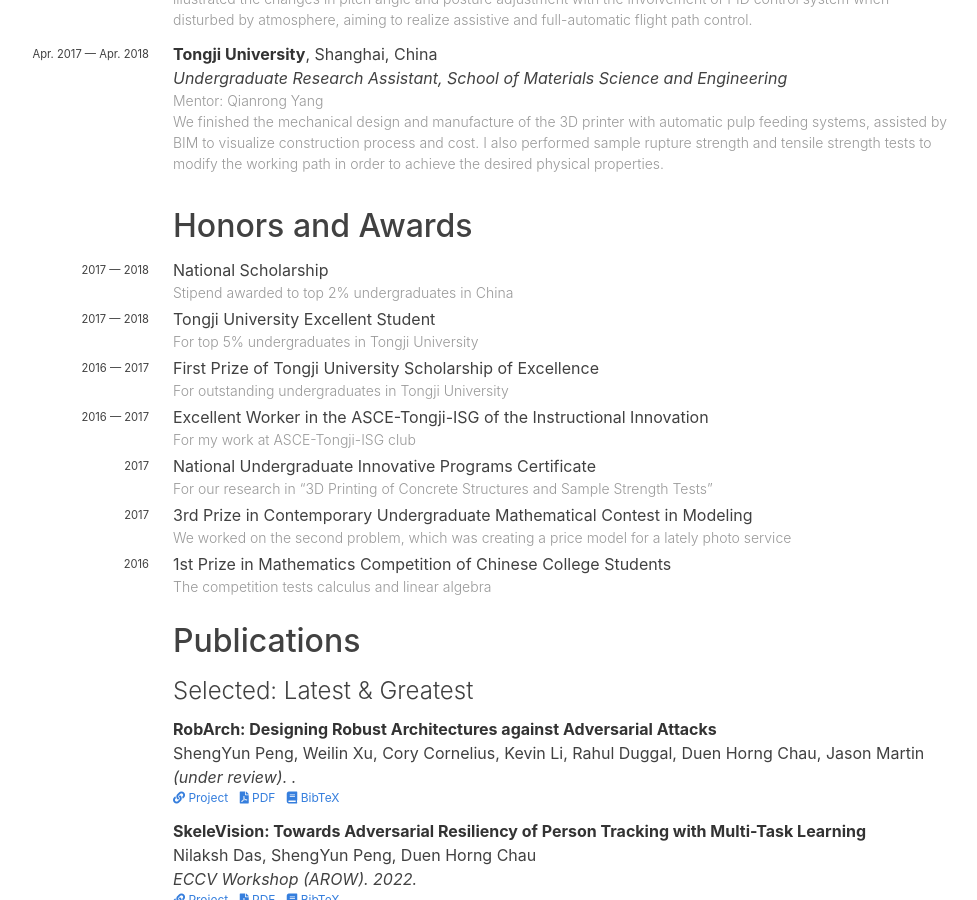
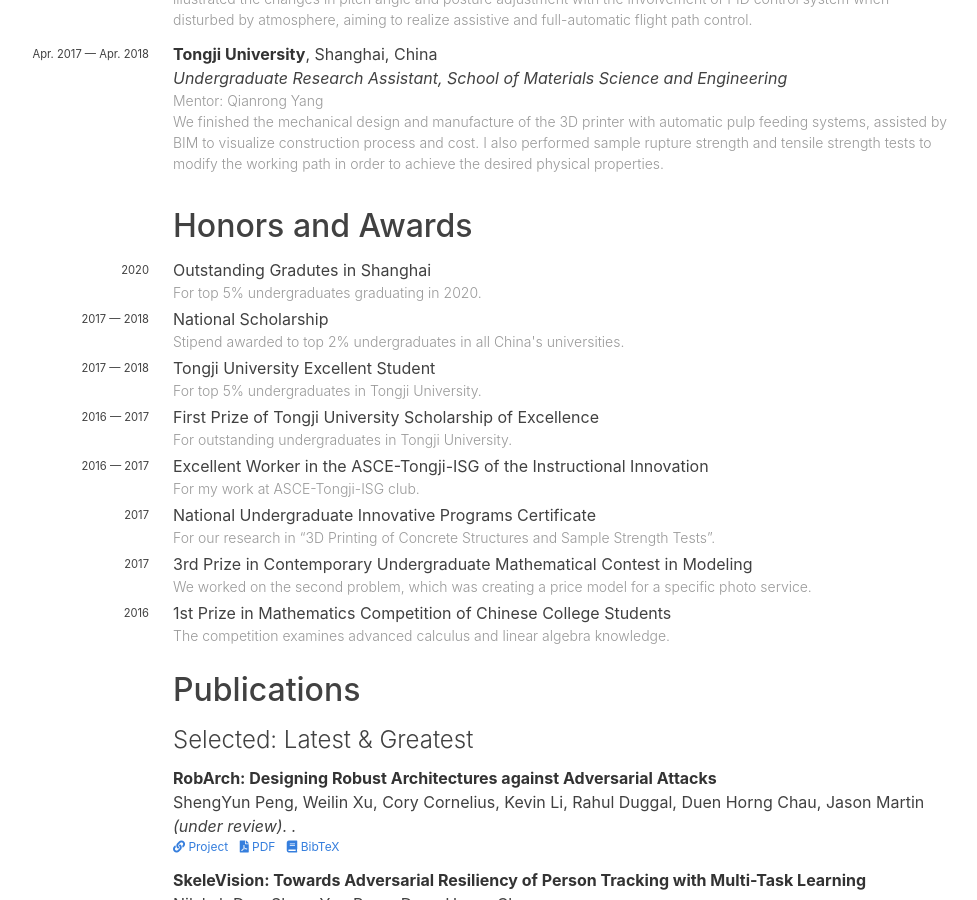
Before and after one commit to nemathahmed/temp_site2, a Jekyll site: the page built from cv.md, in a window 1280 px wide and 900 px high, scrolled down 1753 px. Shown: the whole window, without its empty margins (159-1136 px from the left). Built offline with Jekyll 4.4.1, drawn with Linux system fonts in a browser that asks for light colours; nearby versions of some CDN libraries; some web fonts are replaced.

Commit message:
Fix awards

```diff
--- a/_data/awards.yaml
+++ b/_data/awards.yaml
@@ -1,27 +1,31 @@
+- name: Outstanding Gradutes in Shanghai
+  description: For top 5% undergraduates graduating in 2020.
+  year: 2020
+
 - name: National Scholarship
-  description: Stipend awarded to top 2% undergraduates in China
+  description: Stipend awarded to top 2% undergraduates in all China's universities.
   year: "2017 — 2018"
 
 - name: Tongji University Excellent Student
-  description: For top 5% undergraduates in Tongji University
+  description: For top 5% undergraduates in Tongji University.
   year: "2017 — 2018"
 
 - name: First Prize of Tongji University Scholarship of Excellence
-  description: For outstanding undergraduates in Tongji University
+  description: For outstanding undergraduates in Tongji University.
   year: "2016 — 2017"
 
 - name: Excellent Worker in the ASCE-Tongji-ISG of the Instructional Innovation
-  description: For my work at ASCE-Tongji-ISG club
+  description: For my work at ASCE-Tongji-ISG club.
   year: "2016 — 2017"
 
 - name: National Undergraduate Innovative Programs Certificate
-  description: For our research in “3D Printing of Concrete Structures and Sample Strength Tests”
+  description: For our research in “3D Printing of Concrete Structures and Sample Strength Tests”.
   year: 2017
 
 - name: 3rd Prize in Contemporary Undergraduate Mathematical Contest in Modeling
-  description: We worked on the second problem, which was creating a price model for a lately photo service
+  description: We worked on the second problem, which was creating a price model for a specific photo service.
   year: 2017
 
 - name: 1st Prize in Mathematics Competition of Chinese College Students
-  description: The competition tests calculus and linear algebra
+  description: The competition examines advanced calculus and linear algebra knowledge.
   year: 2016
```
